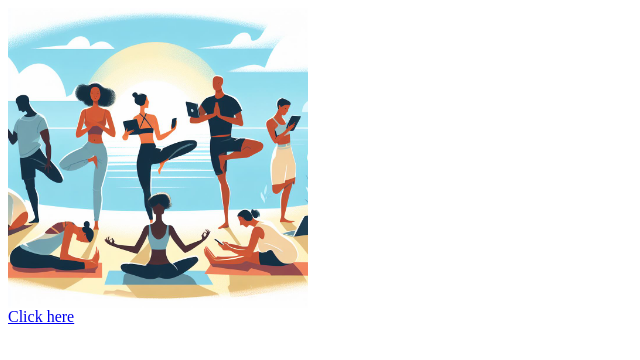
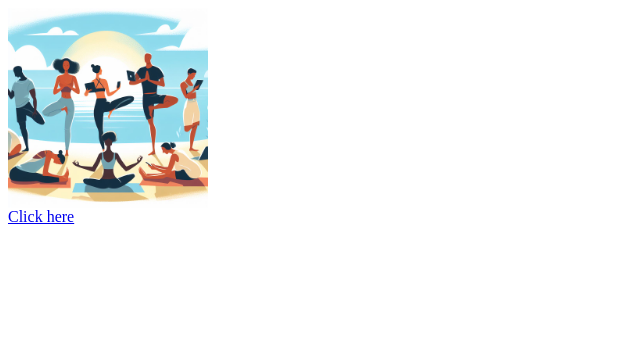
Before and after one commit to yhcho-bot/tmp_home, a plain HTML site: page index.html in a window 1280 px wide. Shown: the whole page, without its empty margins (0-640 px from the left). Drawn offline with Linux system fonts and the light colour scheme.

Commit message:
Update index.html

```diff
--- a/index.html
+++ b/index.html
@@ -4,7 +4,7 @@
 <body>
    <p text-align="center">
      <a href="https://35.233.203.161:5000">
-        <img text-align="center" src="./ai_icon.jpg" width="300px"><br>Click here</a>
+        <img text-align="center" src="./ai_icon.jpg" width="200px"><br>Click here</a>
    </p>
 
 </body>
```
